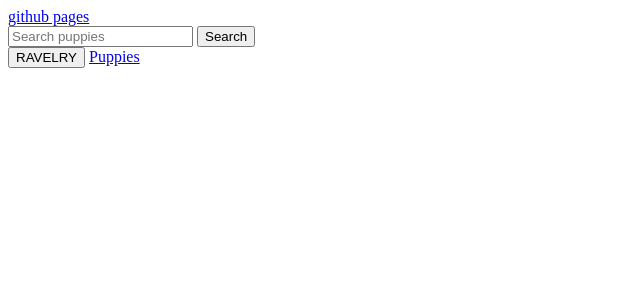
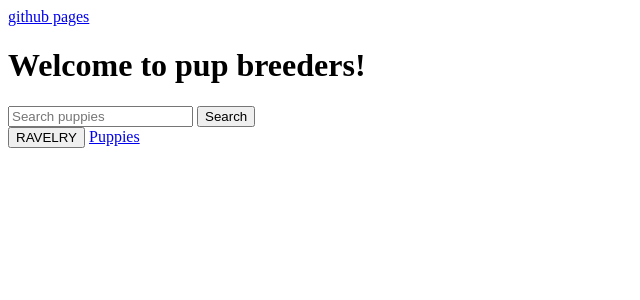
Before and after one commit to sofiacadenas/pup.breeders.com, a Jekyll site: the page built from README.md, in a window 1280 px wide. Shown: the top 300 px of the page, without its empty margins (0-640 px from the left). Built offline with Jekyll 4.4.1, drawn with Linux system fonts in a browser that asks for light colours; our own code applies the rules of GitHub Pages for plain Markdown files.

Commit message:
Update home.html

```diff
--- a/_layouts/home.html
+++ b/_layouts/home.html
@@ -12,6 +12,7 @@
 
 
     <a href="https://sofiacadenas.github.io/pup.breeders.com">github pages</a>
+    <h1> Welcome to pup breeders!</h1>
     <form action="http://www.google.com/search" class="searchform" method="get" name="searchform" target="_blank">
 <input name="sitesearch" type="hidden" value="www.sanwebcorner.com">
 <input autocomplete="on" class="form-controls search" name="q" placeholder="Search puppies" required="required"  type="text">
```
